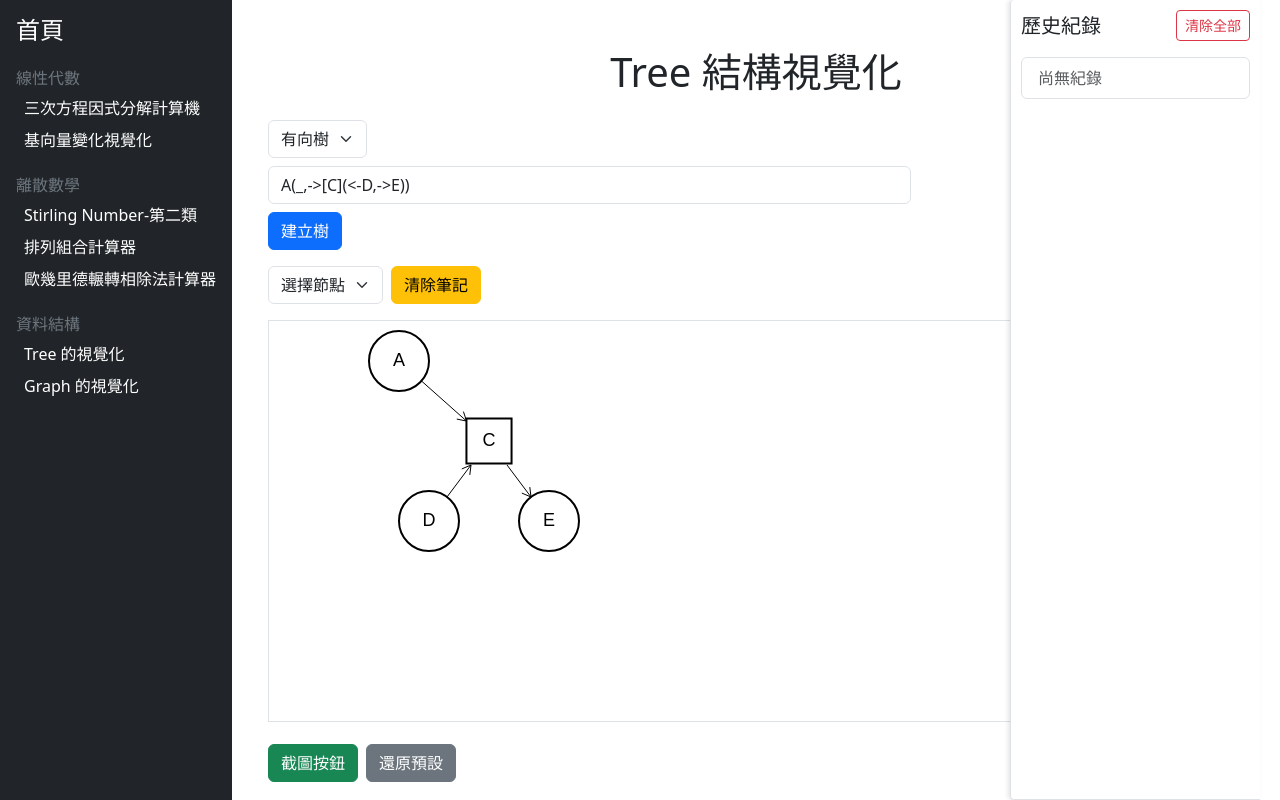
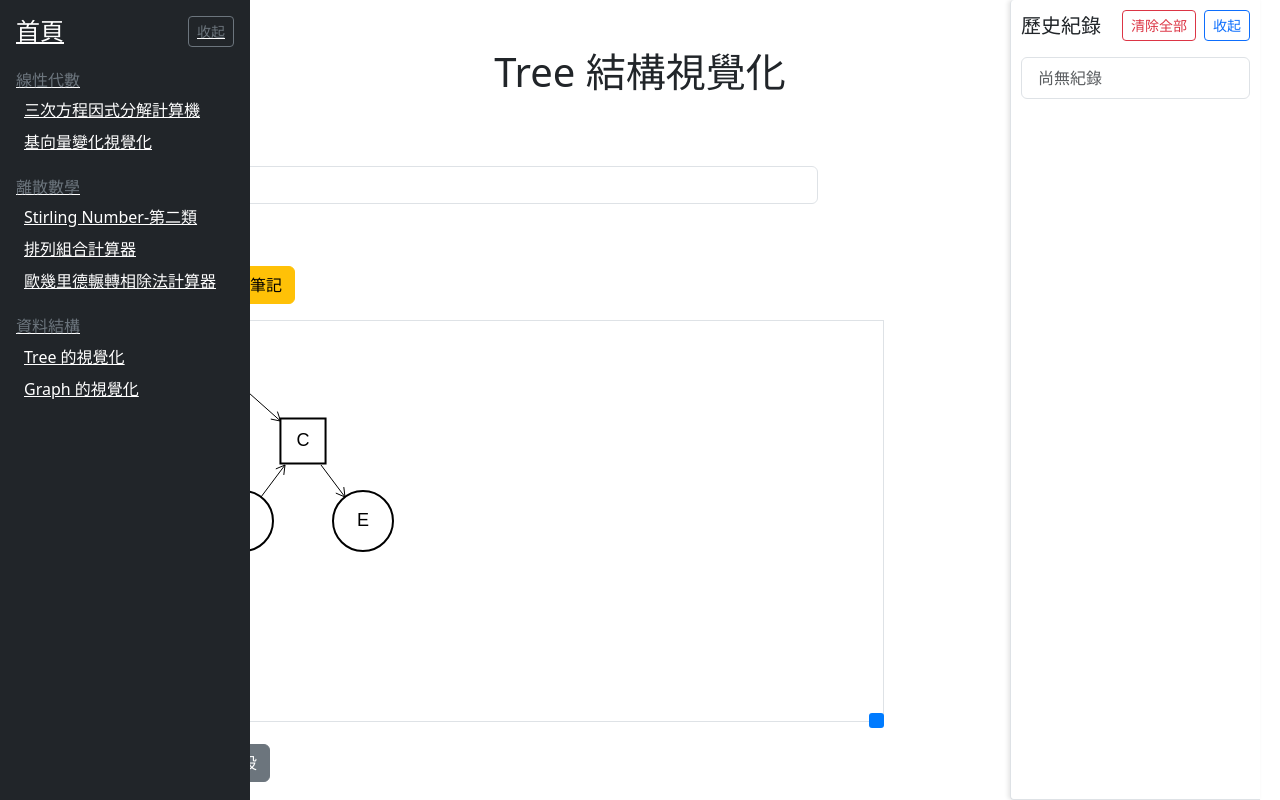
Before and after one commit to Hoxton019030/Math_Calculator, a Vue app: page /dataStructure/tree_visual in a window 1280 px wide. Built offline with nearby package versions, Linux system fonts and the light colour scheme.

Commit message:
2025-08-03 commit

```diff
--- a/src/components/History_Panel.vue
+++ b/src/components/History_Panel.vue
@@ -1,9 +1,14 @@
 <template>
   <div class="sidebar-container">
-    <div class="history-panel" :style="{ width: width + 'px', right: offset + 'px' }">
+    <div class="history-panel" :style="{ width: width + 'px', right: isCollapsed ? `-${width}px` : offset + 'px' }">
       <div class="d-flex justify-content-between align-items-center mb-3">
         <h5 class="mb-0">歷史紀錄</h5>
-        <button class="btn btn-sm btn-outline-danger" @click="clearHistory">清除全部</button>
+        <div>
+          <button class="btn btn-sm btn-outline-danger mr-2" @click="clearHistory">清除全部</button>
+          <button class="btn btn-sm btn-outline-primary" @click="toggleSidebar">
+            {{ isCollapsed ? '展開' : '收起' }}
+          </button>
+        </div>
       </div>
       <ul class="list-group">
         <li v-for="(item, index) in history" :key="index"
@@ -17,6 +22,9 @@
       </ul>
       <div class="resize-handle-left" @mousedown="startResize"></div>
     </div>
+    <button v-if="isCollapsed" class="toggle-btn" @click="toggleSidebar">
+      <i class="fas fa-chevron-left"></i>
+    </button>
   </div>
 </template>
 
@@ -33,12 +41,14 @@ const emit = defineEmits(['clearHistory', 'loadHistoryItem'])
 
 const localWidth = ref(props.width)
 const localOffset = ref(props.offset)
+const isCollapsed = ref(false)
 let isResizing = false
 let resizeStartX = null
 let resizeStartWidth = null
 
 function startResize(event) {
   event.preventDefault()
+  if (isCollapsed.value) return // Prevent resizing when collapsed
   isResizing = true
   resizeStartX = event.clientX
   resizeStartWidth = localWidth.value
@@ -58,6 +68,10 @@ function startResize(event) {
 
   document.addEventListener('mousemove', onMouseMove)
   document.addEventListener('mouseup', onMouseUp)
+}
+
+function toggleSidebar() {
+  isCollapsed.value = !isCollapsed.value
 }
 
 function clearHistory() {
@@ -81,14 +95,13 @@ function loadHistoryItem(item) {
 .history-panel {
   position: absolute;
   top: 0;
-  right: 0;
   background-color: #fff;
   border-left: 1px solid #dee2e6;
   border-bottom: 1px solid #dee2e6;
   border-radius: 4px 0 0 4px;
   padding: 10px;
   box-shadow: -2px 0 4px rgba(0, 0, 0, 0.1);
-  transition: width 0.2s ease;
+  transition: right 0.3s ease, width 0.2s ease;
   overflow-y: auto;
   height: 100vh;
 }
@@ -107,4 +120,35 @@ function loadHistoryItem(item) {
 .resize-handle-left:hover {
   background: #0056b3;
 }
+
+.mr-2 {
+  margin-right: 0.5rem;
+}
+
+.toggle-btn {
+  position: fixed;
+  top: 10px;
+  right: 10px;
+  z-index: 1001;
+  background-color: #007bff;
+  color: white;
+  border: none;
+  border-radius: 50%;
+  width: 40px;
+  height: 40px;
+  display: flex;
+  align-items: center;
+  justify-content: center;
+  cursor: pointer;
+  box-shadow: 0 2px 4px rgba(0, 0, 0, 0.2);
+  transition: background-color 0.2s ease;
+}
+
+.toggle-btn:hover {
+  background-color: #0056b3;
+}
+
+.toggle-btn .fas {
+  font-size: 20px;
+}
 </style>
--- a/src/components/Sidebar.vue
+++ b/src/components/Sidebar.vue
@@ -1,18 +1,28 @@
 <template>
-  <div class="bg-dark text-white p-3 vh-100">
+  <div class="sidebar-container" :style="{ left: isCollapsed ? `-${sidebarWidth}px` : '0' }">
+    <div class="bg-dark text-white p-3 vh-100" :style="{ width: sidebarWidth + 'px' }">
+      <div class="d-flex justify-content-between align-items-center mb-4">
         <router-link to="/" class="text-white text-decoration-none">
-  <h4 class="text-white mb-4">首頁</h4>
+          <h4 class="text-white mb-0">首頁</h4>
         </router-link>
-
+        <button class="btn btn-sm btn-outline-light" @click="toggleSidebar">
+          {{ isCollapsed ? '展開' : '收起' }}
+        </button>
+      </div>
 
       <div>
         <h6 class="text-secondary">線性代數</h6>
         <ul class="list-unstyled ms-2">
-        <!-- <li class="mb-2"><router-link class="text-white text-decoration-none" to="/linear-algebra/placeholder">尚未定義</router-link> -->
-        <!-- </li> -->
-         <!-- <li class="mb-2"><router-link class="text-white text-decoration-none" to="/linear-algebra/LinearAlgebraCalculator">矩陣計算機</router-link></li> -->
-         <li class="mb-2"><router-link class="text-white text-decoration-none" to="/linear-algebra/CubicFactorizer">三次方程因式分解計算機</router-link></li>
-           <li class="mb-2"><router-link class="text-white text-decoration-none" to="/linear-algebra/BasicVectorVisual">基向量變化視覺化</router-link></li>
+          <li class="mb-2">
+            <router-link class="text-white text-decoration-none" to="/linear-algebra/CubicFactorizer">
+              三次方程因式分解計算機
+            </router-link>
+          </li>
+          <li class="mb-2">
+            <router-link class="text-white text-decoration-none" to="/linear-algebra/BasicVectorVisual">
+              基向量變化視覺化
+            </router-link>
+          </li>
         </ul>
       </div>
 
@@ -36,6 +46,7 @@
           </li>
         </ul>
       </div>
+
       <div class="mt-4">
         <h6 class="text-secondary">資料結構</h6>
         <ul class="list-unstyled ms-2">
@@ -52,4 +63,77 @@
         </ul>
       </div>
     </div>
+    <button v-if="isCollapsed" class="toggle-btn" @click="toggleSidebar">
+      <i class="fas fa-chevron-right"></i>
+    </button>
+  </div>
 </template>
+
+<script setup>
+import { ref } from 'vue'
+
+const isCollapsed = ref(false)
+const sidebarWidth = ref(250) // Default sidebar width in pixels
+
+function toggleSidebar() {
+  isCollapsed.value = !isCollapsed.value
+}
+</script>
+
+<style scoped>
+.sidebar-container {
+  position: fixed;
+  top: 0;
+  left: 0;
+  height: 100vh;
+  z-index: 1000;
+  transition: left 0.3s ease;
+}
+
+.bg-dark {
+  background-color: #212529;
+  overflow-y: auto;
+}
+
+.toggle-btn {
+  position: fixed;
+  top: 20px;
+  left: 20px;
+  z-index: 1001;
+  background-color: #007bff;
+  color: white;
+  border: none;
+  border-radius: 50%;
+  width: 40px;
+  height: 40px;
+  display: flex;
+  align-items: center;
+  justify-content: center;
+  cursor: pointer;
+  box-shadow: 0 2px 4px rgba(0, 0, 0, 0.2);
+  transition: background-color 0.2s ease;
+}
+
+.toggle-btn:hover {
+  background-color: #0056b3;
+}
+
+.toggle-btn .fas {
+  font-size: 20px;
+}
+
+.text-white:hover {
+  color: #e9ecef;
+  text-decoration: underline;
+}
+
+.btn-outline-light {
+  border-color: #6c757d;
+  color: #6c757d;
+}
+
+.btn-outline-light:hover {
+  background-color: #6c757d;
+  color: #fff;
+}
+</style>
```
Lines whose indentation alone changed are shown as unchanged.
